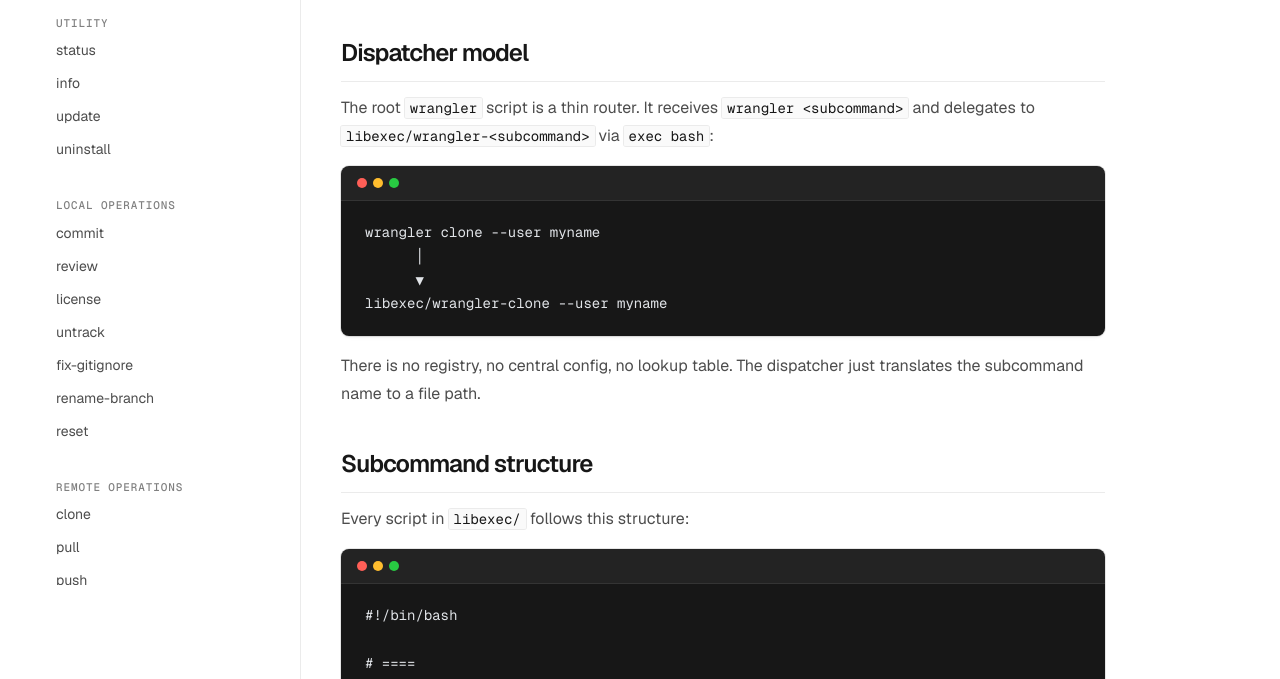
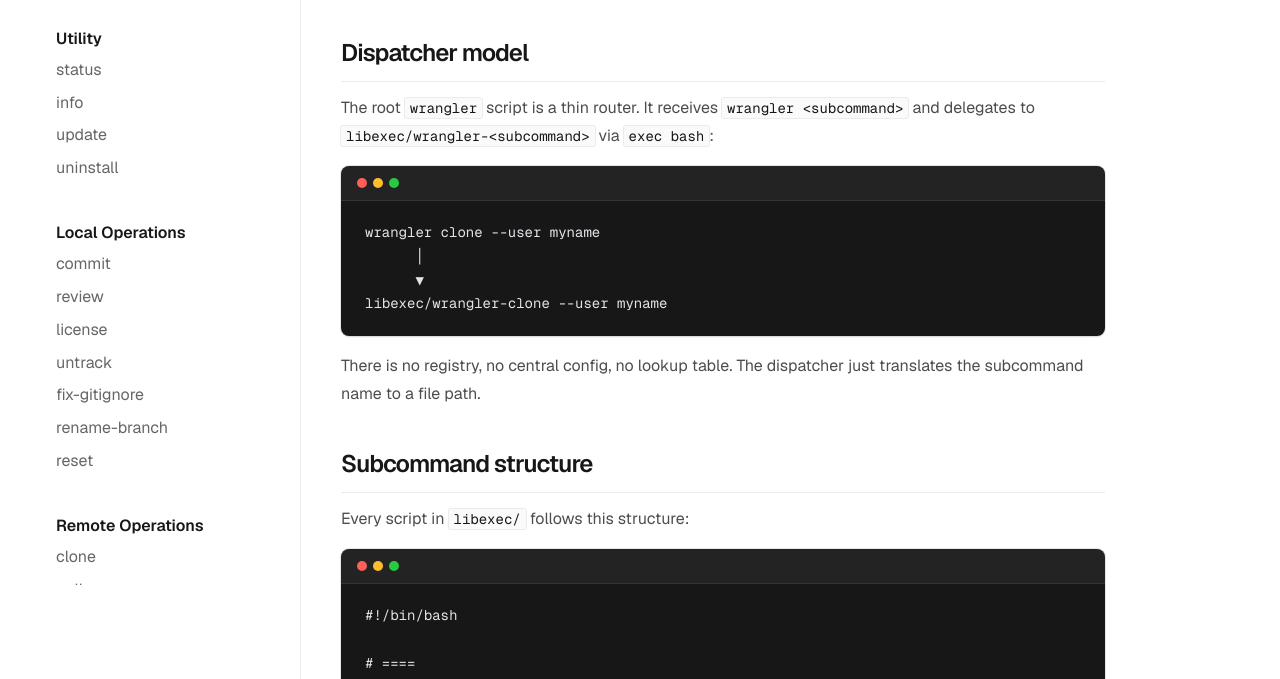
Before and after one commit to kaufmann-dev/git-wrangler, an Astro site in the folder website/: page /docs/architecture in a window 1280 px wide. Shown: the part 215-894 px from the top of the page. Built offline with nearby package versions, Linux system fonts and the light colour scheme; Astro itself is replaced by a stand-in of ours; code samples lack their colours.

Commit message:
style(sidebar): update spacing, fonts, and link styles

```diff
--- a/website/src/components/Sidebar.astro
+++ b/website/src/components/Sidebar.astro
@@ -166,53 +166,53 @@ const { grouped, orderedCategories, currentSlug } = Astro.props;
   .sidebar-nav {
     display: flex;
     flex-direction: column;
-    gap: var(--space-7);
-    padding: 0 var(--space-5);
+    gap: var(--space-8);
+    padding: 0 var(--space-6);
   }
 
   .sidebar-group-label {
     display: flex;
     align-items: center;
-    font-family: var(--font-mono);
-    font-size: 0.6875rem;
-    font-weight: 500;
-    text-transform: uppercase;
-    letter-spacing: 0.08em;
-    color: var(--color-gray-400);
-    margin-bottom: var(--space-3);
-    padding: 0 var(--space-3);
+    font-family: var(--font-sans);
+    font-size: 1rem;
+    font-weight: 600;
+    line-height: 1.45;
+    text-transform: none;
+    letter-spacing: 0;
+    color: var(--color-black);
+    margin-bottom: var(--space-4);
+    padding: 0;
   }
 
   .sidebar-list {
     list-style: none;
     display: flex;
     flex-direction: column;
-    gap: 2px;
+    gap: var(--space-4);
   }
 
   .sidebar-link {
     display: block;
-    padding: 5px var(--space-3);
-    font-size: 0.875rem;
+    padding: 0;
+    font-size: 1rem;
     font-weight: 400;
-    color: var(--color-gray-600);
+    color: var(--color-gray-500);
     text-decoration: none;
-    border-radius: var(--radius-standard);
     transition: background 0.1s ease, color 0.1s ease;
-    line-height: 1.5;
+    line-height: 1.55;
   }
 
   .sidebar-link:hover {
-    background: var(--color-gray-50);
+    background: transparent;
     color: var(--color-black);
   }
 
   .sidebar-link--active {
-    background: var(--color-gray-50);
-    color: var(--color-black);
-    font-weight: 600;
+    background: transparent;
+    color: var(--color-link);
+    font-weight: 500;
     letter-spacing: 0;
-    box-shadow: var(--shadow-border);
+    box-shadow: none;
   }
 
   /* Mobile toggle */
```
